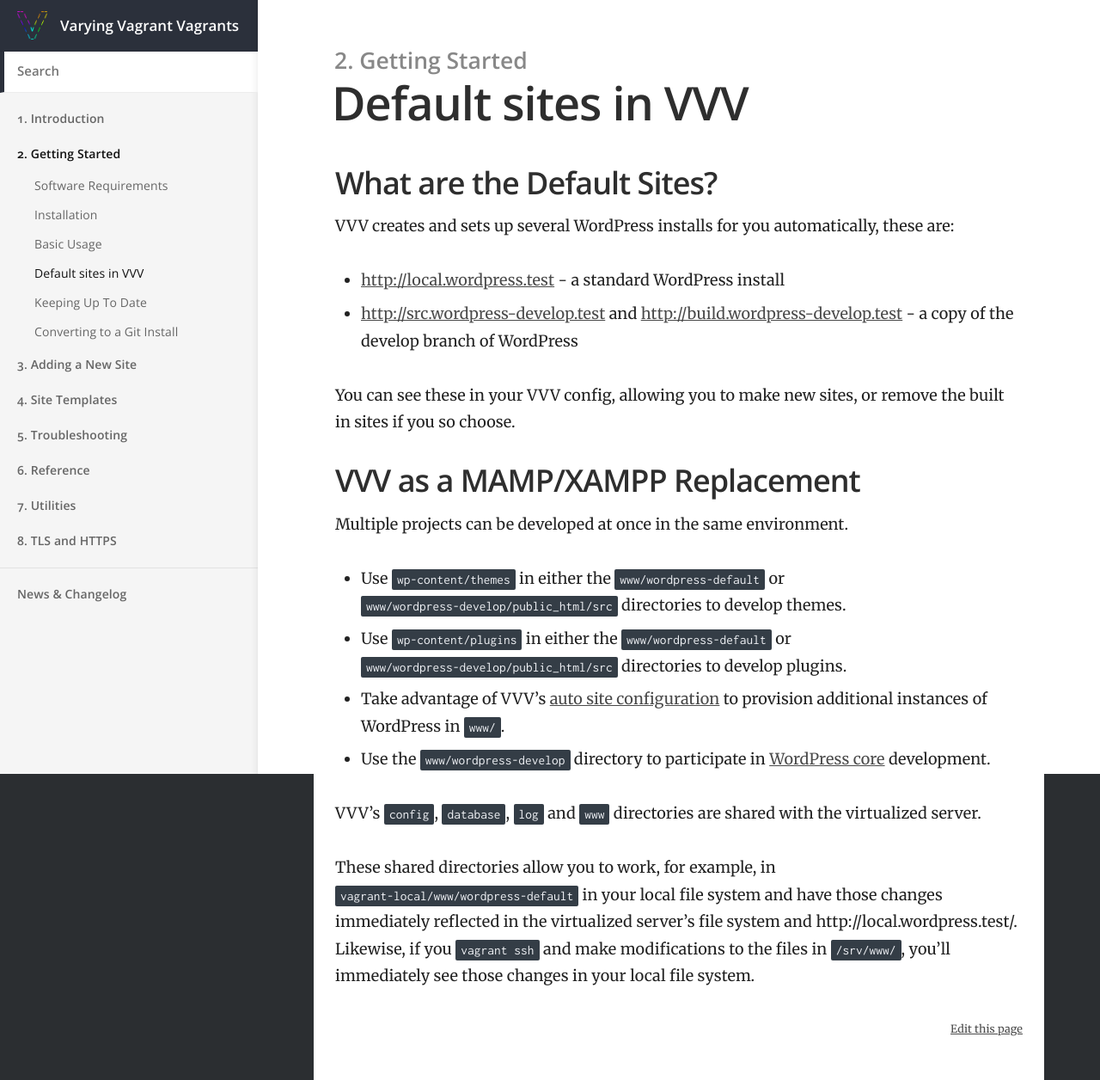
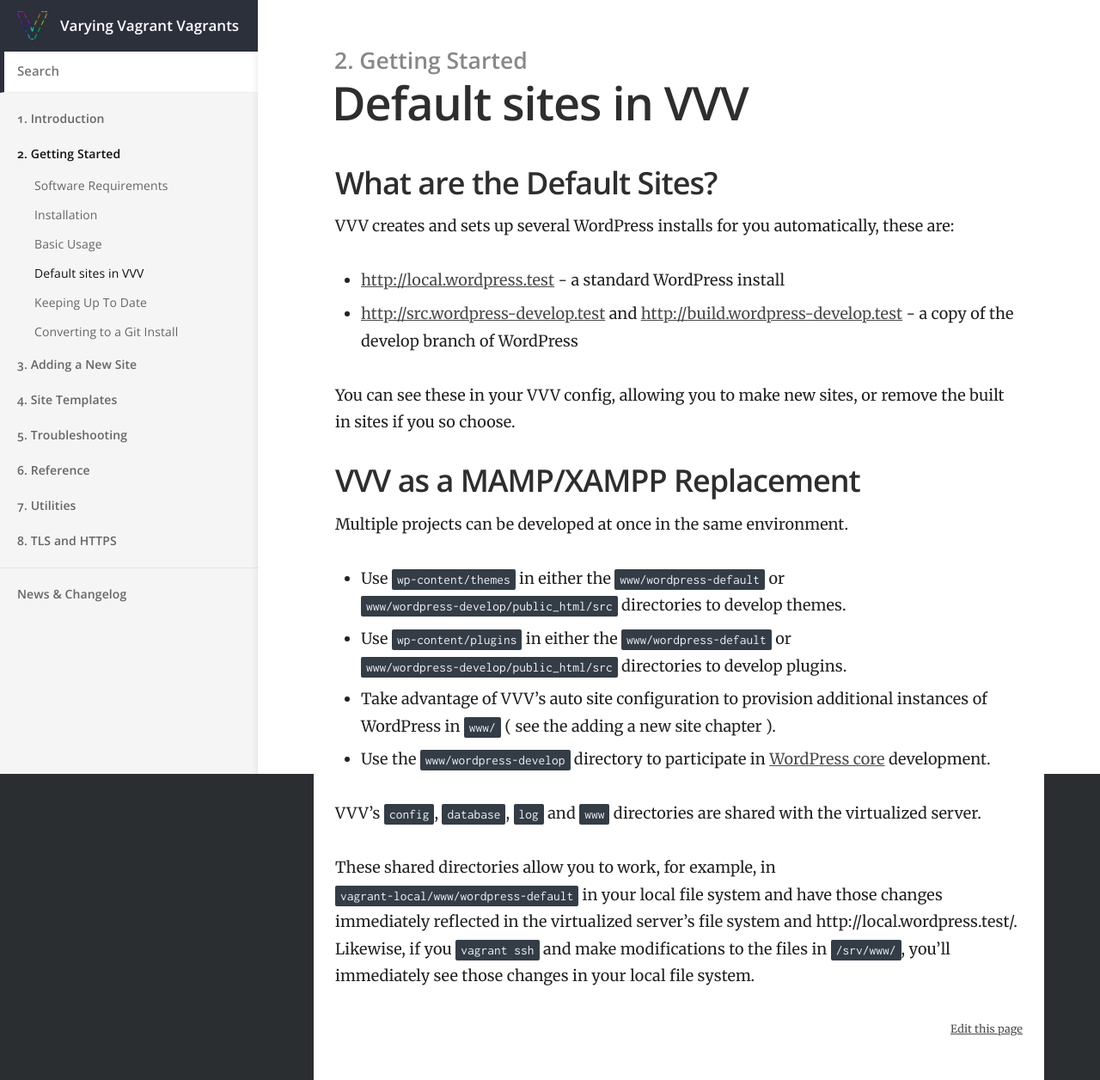
Before and after one commit to Varying-Vagrant-Vagrants/varyingvagrantvagrants.org, a Jekyll site: the page built from docs/en-US/references/default-sites.md, in a window 1280 px wide. Shown: the whole page at 86% size. Built offline with Jekyll 4.4.1, drawn with Linux system fonts in a browser that asks for light colours.

Commit message:
Update default-sites.md

```diff
--- a/docs/en-US/references/default-sites.md
+++ b/docs/en-US/references/default-sites.md
@@ -21,7 +21,7 @@ Multiple projects can be developed at once in the same environment.
 
 * Use `wp-content/themes` in either the `www/wordpress-default` or `www/wordpress-develop/public_html/src` directories to develop themes.
 * Use `wp-content/plugins` in either the `www/wordpress-default` or `www/wordpress-develop/public_html/src` directories to develop plugins.
-* Take advantage of VVV's [auto site configuration](https://github.com/varying-vagrant-vagrants/vvv/wiki/Auto-site-Setup) to provision additional instances of WordPress in `www/`.
+* Take advantage of VVV's auto site configuration to provision additional instances of WordPress in `www/` ( see the adding a new site chapter ).
 * Use the `www/wordpress-develop` directory to participate in [WordPress core](https://make.wordpress.org/core/) development.
 
 VVV's `config`, `database`, `log` and `www` directories are shared with the virtualized server.
```
